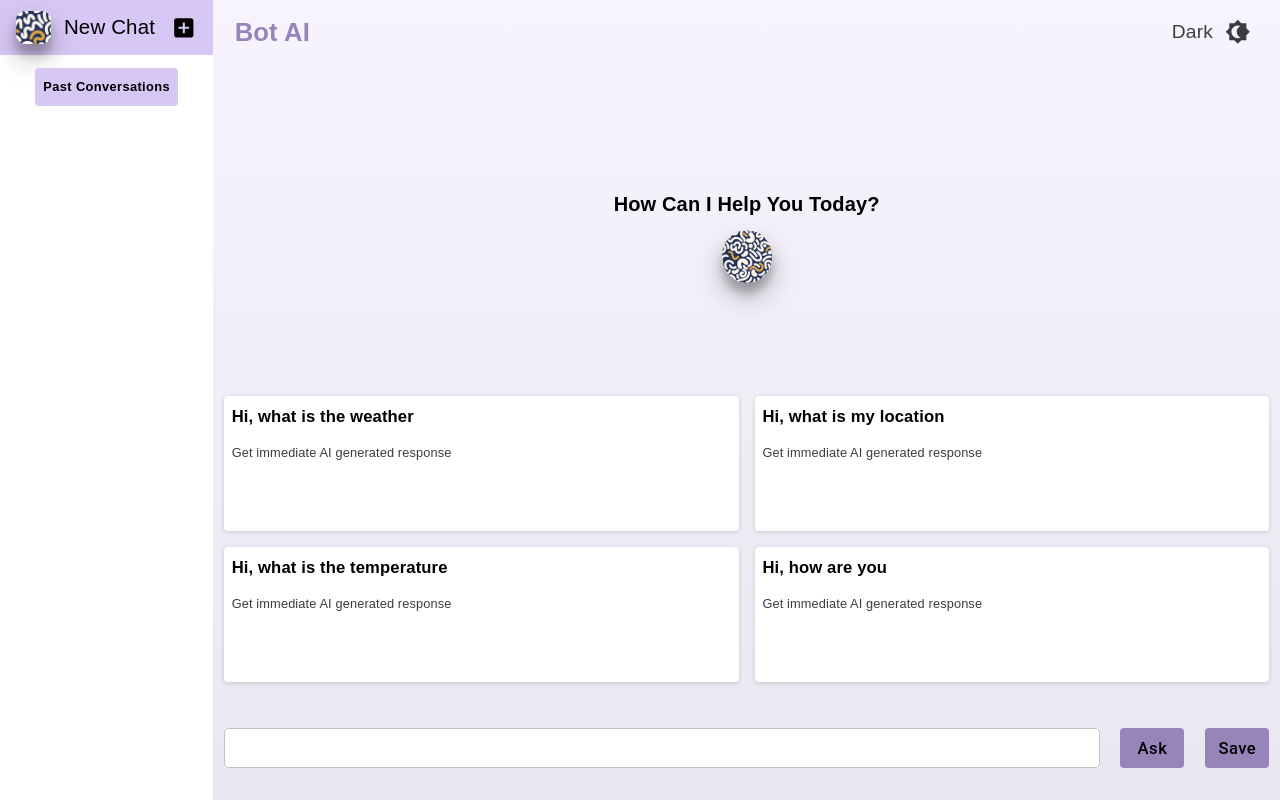
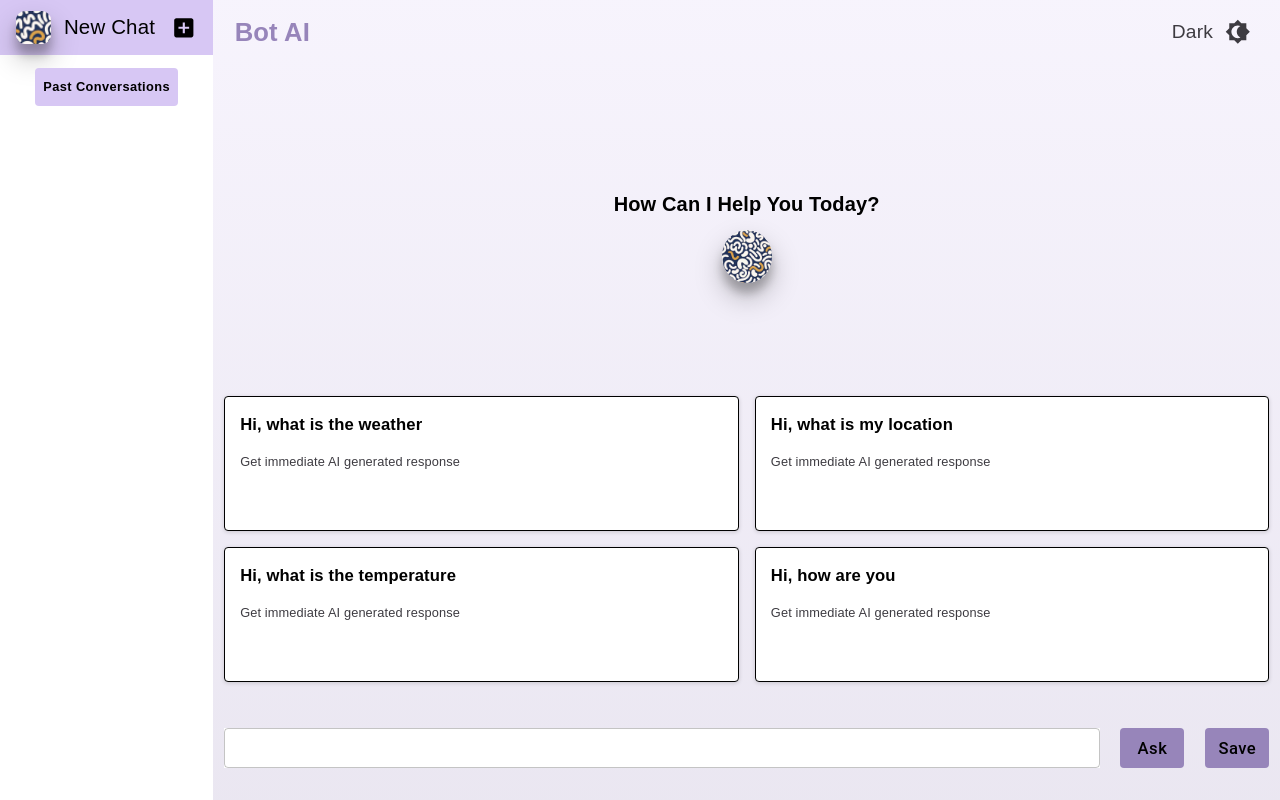
Before and after one commit to bhargav-parashar/bot-ai, a React (Create React App) app: page / in a window 1280 px wide. Built offline with nearby package versions, Linux system fonts and the light colour scheme.

Commit message:
Suggestion Card interactivity

```diff
--- a/src/components/SuggestionGrid/SuggestionCard.jsx
+++ b/src/components/SuggestionGrid/SuggestionCard.jsx
@@ -1,24 +1,41 @@
 import { Box, Typography } from "@mui/material";
 import styles from "./SuggestionCard.module.css";
+import IconButton from "@mui/material/IconButton";
+import ArrowCircleUpIcon from "@mui/icons-material/ArrowCircleUp";
 
 const SuggestionCard = ({ question = "Hello" }) => {
   return (
-    <Box className={styles.wrapper}  sx={{ bgcolor: "primary.bgLight" }}>
+    <Box
+      className={styles.wrapper}
+      sx={{
+        bgcolor: "primary.bgLight",
+        "&:hover": { backgroundColor: "primary.cardHover" },
+        '&:hover .MuiIconButton-root': {opacity: 1},
+        transition:"background 200ms ease"
+      }}
+    >
+      <Box className={styles.text}>
         <Typography
           variant="h6"
-        sx={{ fontSize: { xs: "3vw", sm: "1.8vw", md:"2vw", lg: "1.3vw" } }}
+          sx={{ fontSize: { xs: "3vw", sm: "1.8vw", md: "2vw", lg: "1.3vw" } }}
         >
           {question}
         </Typography>
         <Typography
           sx={{
-          fontSize: { xs: "2.7vw", sm: "1.5vw",  md:"1.7vw", lg: "1vw" },
+            fontSize: { xs: "2.7vw", sm: "1.5vw", md: "1.7vw", lg: "1vw" },
             color: "text.subtext",
           }}
         >
           Get immediate AI generated response
         </Typography>
       </Box>
+      <Box className={styles.icon}>
+        <IconButton sx={{opacity:0}}>
+          <ArrowCircleUpIcon />
+        </IconButton>
+      </Box>
+    </Box>
   );
 };
 export default SuggestionCard;
--- a/src/components/SuggestionGrid/SuggestionCard.module.css
+++ b/src/components/SuggestionGrid/SuggestionCard.module.css
@@ -1,14 +1,30 @@
 .wrapper {
-    /* border: 1px solid lightgray;  */
+    border: 1px solid black;
     width: 100%;
     height: clamp(20px,100%,300px) ;
+    display: flex;
+    align-items: flex-start;
+    justify-content: flex-start;
+    padding: 1.5% 1.5% 2% 1.5%;
+    border-radius: 4px;
+    box-shadow: rgba(0, 0, 0, 0.16) 0px 1px 4px;
+    cursor: pointer;
+  }
+  .text{
+    width: 100%;
+    height: 100%;
     display: flex;
     flex-direction: column;
     align-items: flex-start;
     justify-content: flex-start;
     gap: 1vw;
     padding: 1.5% 1.5% 2% 1.5%;
-    border-radius: 4px;
-    box-shadow: rgba(0, 0, 0, 0.16) 0px 1px 4px;
-    cursor: pointer;
   }
+  .icon{
+    height:100%;
+    /* border:2px solid green; */
+    width:15%;
+    display: flex;
+    justify-content: center;
+    align-items: center;
+  }
--- a/src/components/Themes/DarkTheme.jsx
+++ b/src/components/Themes/DarkTheme.jsx
@@ -8,7 +8,8 @@ export const darkTheme = () => ({
         bgDark:"#34303D",
         bgLight:"#3D3B41",
         bgAlt:"#FFFFFF",
-        bgButton:"#3D3B41"
+        bgButton:"#3D3B41",
+        cardHover:"#212025"
       },
       secondary:{
         main:"#D7C7F4",
--- a/src/components/Themes/LightTheme.jsx
+++ b/src/components/Themes/LightTheme.jsx
@@ -8,7 +8,8 @@ export const lightTheme = () => ({
         bgDark:"#D7C7F4",
         bgLight:"#FFFFFF",
         bgAlt:"#3D3B41",
-        bgButton:"#9785BA"
+        bgButton:"#9785BA",
+        cardHover:"#fafafa"
       },
       secondary:{
         main:"#D7C7F4",
```
Lines whose indentation alone changed are shown as unchanged.
